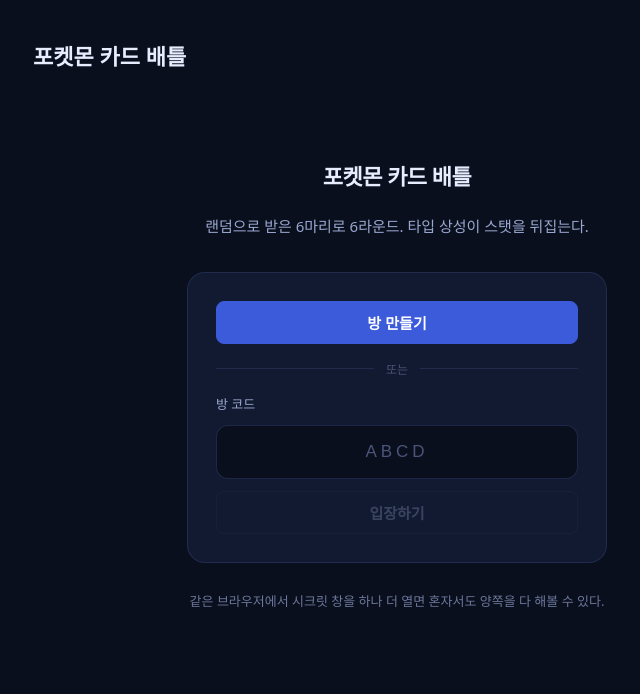
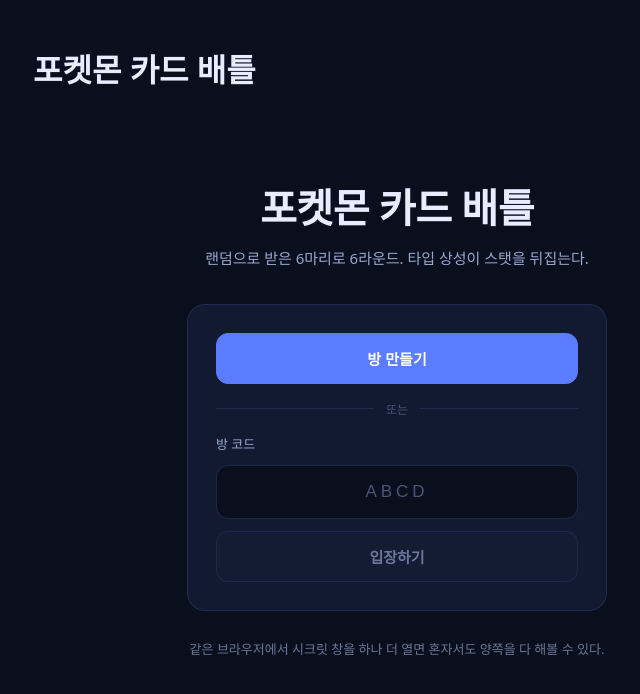
Before and after one commit to m2nwo079/pokemon-battle, a React app in the folder frontend/: page / in a window 1280 px wide. Shown: the top 694 px of the page, without its empty margins (243-883 px from the left). Built offline with nearby package versions, Linux system fonts and the light colour scheme; no server answers; the HTML template or start-up script is replaced by a standard one.

Commit message:
Remove duplication

```diff
--- a/frontend/src/styles.css
+++ b/frontend/src/styles.css
@@ -1,32 +1,4 @@
-:root {
-    --bg: #f7f7fa;
-    --card: #ffffff;
-    --line: #d8d8e0;
-    --text: #22222a;
-    --accent: #3b5bdb;
-}
-
 * { box-sizing: border-box; }
-
-body {
-    margin: 0;
-    background: var(--bg);
-    color: var(--text);
-    font-family: system-ui, -apple-system, sans-serif;
-}
-
-.app {
-    max-width: 760px;
-    margin: 0 auto;
-    padding: 24px 16px 64px;
-}
-
-.app h1 { font-size: 22px; margin-bottom: 24px; }
-
-.center { text-align: center; padding-top: 80px; }
-
-.error { color: crimson; }
-
 
 body {
     margin: 0;
@@ -35,15 +7,40 @@
     font-family: system-ui, -apple-system, sans-serif;
 }
 
+.app { max-width: 760px; margin: 0 auto; padding: 24px 16px 64px; }
+.app-full { max-width: none; padding: 0; }
+
+.center { text-align: center; padding-top: 80px; }
+.error { color: #f87171; }
+
+/* ---------- 버튼 ---------- */
+
+button {
+    padding: 14px 18px; font-size: 15px; font-weight: 600; cursor: pointer;
+    background: #1a2440; color: #e8ecff;
+    border: 1px solid rgba(120,150,255,.18);
+    border-radius: 12px;
+    transition: border-color .15s, background .15s;
+}
+button:hover:not(:disabled) { border-color: #5b7cff; }
+button:disabled {
+    cursor: default;
+    color: #6b7799; background: #141c34;
+    border-color: rgba(120,150,255,.1);
+}
+
+.block { width: 100%; }
+.primary { background: #5b7cff; border-color: #5b7cff; color: #fff; }
+.primary:hover:not(:disabled) { background: #6d8aff; }
+
+/* ---------- 로비 ---------- */
+
 .lobby {
     display: flex; flex-direction: column; align-items: center;
     padding-top: 64px; text-align: center;
 }
 
-.lobby-title {
-    font-size: 40px; font-weight: 800; margin: 0 0 12px;
-    letter-spacing: -.5px;
-}
+.lobby-title { font-size: 40px; font-weight: 800; margin: 0 0 12px; letter-spacing: -.5px; }
 .lobby-sub { color: #9aa8d0; font-size: 15px; margin: 0 0 36px; }
 .lobby-foot { color: #6b7799; font-size: 13px; margin-top: 28px; }
 
@@ -70,9 +67,7 @@
 .field::placeholder { color: #4a5578; }
 .field:focus { outline: none; border-color: #5b7cff; }
 
-.room-code {
-    font-size: 48px; letter-spacing: 12px; margin: 8px 0;
-}
+.room-code { font-size: 48px; letter-spacing: 12px; margin: 8px 0; }
 .hint { color: #6b7799; font-size: 13px; margin: 0; }
 
 .divider {
@@ -84,46 +79,18 @@
     background: rgba(120,150,255,.14);
 }
 
-button {
-    padding: 14px 18px; font-size: 15px; font-weight: 600; cursor: pointer;
-    background: #1a2440; color: #e8ecff;
-    border: 1px solid rgba(120,150,255,.18);
-    border-radius: 12px;
-    transition: border-color .15s, background .15s;
-}
-button:hover:not(:disabled) { border-color: #5b7cff; }
-button:disabled {
-    opacity: 1; cursor: default;
-    color: #6b7799; background: #141c34;
-    border-color: rgba(120,150,255,.1);
-}
-.block { width: 100%; }
-.primary { background: #5b7cff; border-color: #5b7cff; color: #fff; }
-.primary:hover:not(:disabled) { background: #6d8aff; }
-
-button {
-    padding: 10px 16px; font-size: 15px; cursor: pointer;
-    border: 1px solid var(--line); border-radius: 8px;
-    background: var(--card); color: inherit;
-}
-button:hover:not(:disabled) { border-color: var(--accent); }
-button:disabled { opacity: .45; cursor: default; }
-
-.primary { background: var(--accent); color: #fff; border-color: var(--accent); }
-
-
-.app-full { max-width: none; padding: 0; }
+/* ---------- 전투 무대 ---------- */
 
 .battle { position: fixed; inset: 0; overflow: hidden; }
 
 .stage { position: absolute; inset: 0; width: 100%; height: 100%; }
 .stage canvas { display: block; width: 100% !important; height: 100% !important; }
-/* 무대 위에 얹히는 층 */
+
 .hud {
     position: absolute; inset: 0;
     display: flex; flex-direction: column; justify-content: space-between;
     padding: 16px;
-    pointer-events: none;              /* 무대 클릭이 막히지 않게 */
+    pointer-events: none;
     color: #e8ecff;
 }
 .hud > * { pointer-events: auto; }
@@ -140,12 +107,14 @@
 }
 
 .round-chip, .score-chip {
-    background: rgba(10,16,34,.7); border: 1px solid rgba(120,150,255,.25);
+    background: rgba(10,16,34,.7);
+    border: 1px solid rgba(120,150,255,.25);
     border-radius: 999px; padding: 6px 14px; font-size: 13px;
     backdrop-filter: blur(6px);
 }
 
-/* HP 상자 — 원작처럼 대각선 배치 */
+/* ---------- HP ---------- */
+
 .hp-box {
     min-width: 240px;
     background: rgba(10,16,34,.78);
@@ -167,6 +136,8 @@
 .hp-fill.danger { background: #f87171; }
 .hp-num { font-size: 11px; color: #9aa8d0; margin-top: 4px; text-align: right; }
 
+/* ---------- 손패와 기술 ---------- */
+
 .prompt { margin: 0; font-size: 14px; color: #c8d2f0; }
 .prompt em { color: #8b96b8; font-style: normal; font-size: 13px; }
 
@@ -174,21 +145,29 @@
 
 .card-tile {
     flex: 0 0 auto;
+    display: flex; flex-direction: column; align-items: center; gap: 4px;
     background: rgba(16,22,44,.85);
     border: 1px solid rgba(120,150,255,.25);
     color: #e8ecff;
     padding: 8px; min-width: 92px;
 }
 .card-tile:hover:not(:disabled) { border-color: #6b8bff; }
-.card-name { font-size: 12px; }
+.card-name { font-size: 12px; font-weight: 400; }
 
 .move-bar { display: grid; grid-template-columns: 1fr 1fr; gap: 8px; }
+
 .move {
+    display: flex; flex-direction: column; align-items: flex-start;
+    gap: 6px;
+    padding: 12px 14px;
     background: rgba(16,22,44,.85);
     border: 1px solid rgba(120,150,255,.25);
     color: #e8ecff;
 }
-.move-meta { color: #9aa8d0; }
+.move-name { font-size: 16px; font-weight: 600; line-height: 1.2; }
+.move-meta { font-size: 12px; font-weight: 400; color: #9aa8d0; }
+
+/* ---------- 로그 ---------- */
 
 .log {
     list-style: none; margin: 0; padding: 10px 14px;
@@ -197,3 +176,10 @@
     border-radius: 8px; font-size: 13px; line-height: 1.7;
     color: #c8d2f0;
 }
+
+/* ---------- 타입 배지 ---------- */
+
+.type-chip {
+    display: inline-block; padding: 2px 8px; border-radius: 999px;
+    color: #fff; font-size: 11px; text-transform: uppercase;
+}
```
